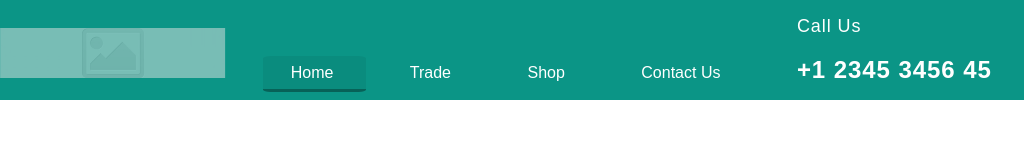
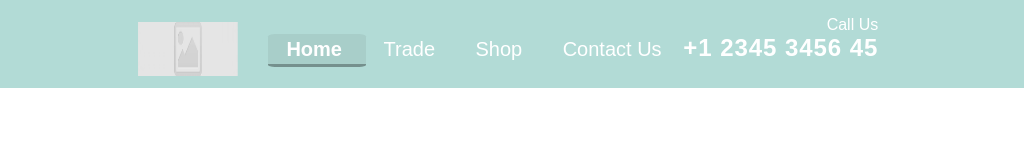
Before and after one commit to ayaosamaramadan/Landing-Page, a plain HTML site: page main.html in a window 1024 px wide. Drawn offline with Linux system fonts and the light colour scheme.

Commit message:
make nav responsive

```diff
--- a/main.css
+++ b/main.css
@@ -1,59 +1,54 @@
 * {
+  font-family: "Poppins", sans-serif;
+}
+
+body {
   margin: 0;
   padding: 0;
   box-sizing: border-box;
 }
 
+@media (min-width: 1024px) {
   .nav-container {
     display: flex;
-  justify-content: space-between;
     align-items: center;
+    justify-content: center;
     padding: 1rem 0;
     background-color: #0b9586;
     color: #fff;
-  font-family: "Poppins", sans-serif;
     font-size: 1rem;
     width: 100%;
   }
 
-.ull {
-  width: Hug (160px) px;
-  height: Hug (38px) px;
-  padding: 8px 28px 8px 28px;
-  gap: 10px;
+  .logo {
+    width: 157px;
+    height: 54px;
     opacity: 0px;
-  display: inline;
-  list-style: none;
-  margin-top: -10px;
-}
+    margin-bottom: -20px;
 
-.logo {
-  font-size: 1.5rem;
-  display: inline;
-  font-weight: 700;
-  text-transform: uppercase;
-  letter-spacing: 2px;
-  width: 17px;
-  height: 54px;
-  gap: 0px;
-  opacity: 0.5;
+    margin-right: -3%;
   }
 
   li {
     list-style: none;
-  margin-right: 1rem;
     display: inline;
-  width: 53px;
-  height: 22px;
     border-radius: 7%;
-  padding: 8px 28px 8px 28px;
-  gap: 0px;
+    padding: 8px 28px;
 
+    font-size: 20px;
   }
 
   a {
     text-decoration: none;
     color: #fff;
+  }
+
+  .ull {
+    margin: 0 10px;
+    display: inline;
+    justify-content: center;
+    align-items: center;
+    list-style: none;
   }
 
   div ul {
@@ -64,38 +59,166 @@ div ul {
     display: inline-block;
     text-align: right;
     opacity: 0px;
-  width: Hug (216px) px;
-  height: Hug (50px) px;
-  gap: 0px;
-  margin-left: auto;
-}
+    width: 216px;
+    opacity: 1;
 
-.call-us {
-
-  font-size: 18px;
-  font-weight: 400;
-  line-height: 21.78px;
-  letter-spacing: 0.9374999403953552px;
-  text-align: left;
-  text-underline-position: from-font;
-  text-decoration-skip-ink: none;
-  width: 66px;
-  height: 22px;
-  gap: 0px;
-  opacity: 0px;
+    align-content: right;
+    margin-bottom: 10px;
   }
 
   .call-number {
-
     width: 216px;
     height: 28px;
-  gap: 0px;
-  opacity: 0px;
     font-size: 24px;
     font-weight: 700;
-  line-height: 28px;
+    text-align: left;
+  }
+
+  .call-number {
+    font-size: 24px;
+    font-weight: 700;
     letter-spacing: 0.9374999403953552px;
     text-align: left;
-  text-underline-position: from-font;
-  text-decoration-skip-ink: none;
   }
+}
+
+@media (min-width: 769px) and (max-width: 1024px) {
+  .nav-container {
+    display: flex;
+    align-items: center;
+    justify-content: center;
+    padding: 1rem 0;
+    background-color: #b2dbd6;
+    color: #fff;
+    font-size: 1rem;
+    width: 100%;
+  }
+
+  .logo {
+    width: 100px;
+    height: 54px;
+    opacity: 0px;
+    margin-bottom: -20px;
+    margin-left: 3%;
+    margin-right: -3%;
+  }
+
+  li {
+    list-style: none;
+    display: inline;
+    border-radius: 7%;
+    padding: 4px 18px;
+
+    font-size: 20px;
+  }
+
+  a {
+    text-decoration: none;
+    color: #fff;
+  }
+
+  .ull {
+    margin: 0 10px;
+    display: inline;
+    justify-content: center;
+    align-items: center;
+    list-style: none;
+  }
+
+  div ul {
+    display: inline;
+  }
+
+  .call {
+    display: inline-block;
+    text-align: right;
+    opacity: 0px;
+    width: 216px;
+    opacity: 1;
+    margin-left: -4%;
+    align-content: right;
+    margin-bottom: 10px;
+  }
+
+  .call-number {
+    width: 116px;
+    height: 28px;
+    font-size: 24px;
+    font-weight: 700;
+    text-align: left;
+  }
+
+  .call-number {
+    font-size: 24px;
+    font-weight: 700;
+    letter-spacing: 0.9374999403953552px;
+    text-align: left;
+  }
+}
+
+@media (max-width: 768px) {
+  .nav-container {
+    display: flex;
+    align-items: center;
+    justify-content: center;
+    padding: 1rem 0;
+    background-color: #b421b9;
+    color: #fff;
+    font-size: 1rem;
+    width: 100%;
+  }
+
+  .logo {
+    width: 50px;
+    height: 44px;
+    opacity: 0px;
+    margin-bottom: -16px;
+    margin-left: 3%;
+    margin-right: -8%;
+  }
+
+  li {
+    list-style: none;
+    display: inline;
+    border-radius: 7%;
+    padding: 4px 8px;
+
+    font-size: 15px;
+  }
+
+  a {
+    text-decoration: none;
+    color: #fff;
+  }
+
+  .ull {
+    margin: 0 10px;
+    display: inline;
+    justify-content: center;
+    align-items: center;
+    list-style: none;
+  }
+
+  div ul {
+    display: inline;
+  }
+
+  .call {
+    display: inline-block;
+    text-align: right;
+    opacity: 0px;
+    width: 216px;
+    opacity: 1;
+    margin-left: -19%;
+    align-content: right;
+    margin-bottom: 6px;
+  }
+
+  .call-number {
+    width: 116px;
+    height: 28px;
+    font-size: 15px;
+    font-weight: 700;
+    text-align: left;
+  }
+}
--- a/main.html
+++ b/main.html
@@ -3,7 +3,7 @@
   <head>
     <meta charset="UTF-8" />
     <meta name="viewport" content="width=device-width, initial-scale=1.0" />
-    <meta http-equiv="refresh" content="10" />
+    <meta http-equiv="refresh" content="1" />
     <link rel="stylesheet" href="main.css" />
 
     <title>Landing Page</title>
@@ -11,14 +11,16 @@
   <body>
     <div class="nav-container">
       <nav>
-        <div class="logo">
-          <img src="./imgs/image 9.png" alt="logo" />
-        </div>
+        <img class="logo" src="./imgs/image 9.png" alt="logo" />
 
         <div class="ull">
-          <ul style="width: 506px; height: 38px; gap: 8px; opacity: 0px">
+          <ul>
             <li
-              style="border-bottom: 3px solid #0000004d; background: #0000000f"
+              style="
+                border-bottom: 3px solid #0000004d;
+                background: #0000000f;
+                font-weight: 700;
+              "
             >
               <a href="main.html">Home</a>
             </li>
@@ -28,9 +30,9 @@
           </ul>
         </div>
         <div class="call">
-          <p class="call-us">Call Us</p>
+          <span class="call-us">Call Us</span>
           <br />
-          <p class="call-number">+1 2345 3456 45</p>
+          <span class="call-number">+1 2345 3456 45</span>
         </div>
       </nav>
     </div>
```
Also changed, not shown: imgs/f328463ff2f00245f4cbb6580d06141e.jfif (added). Lines whose indentation alone changed are shown as unchanged.
